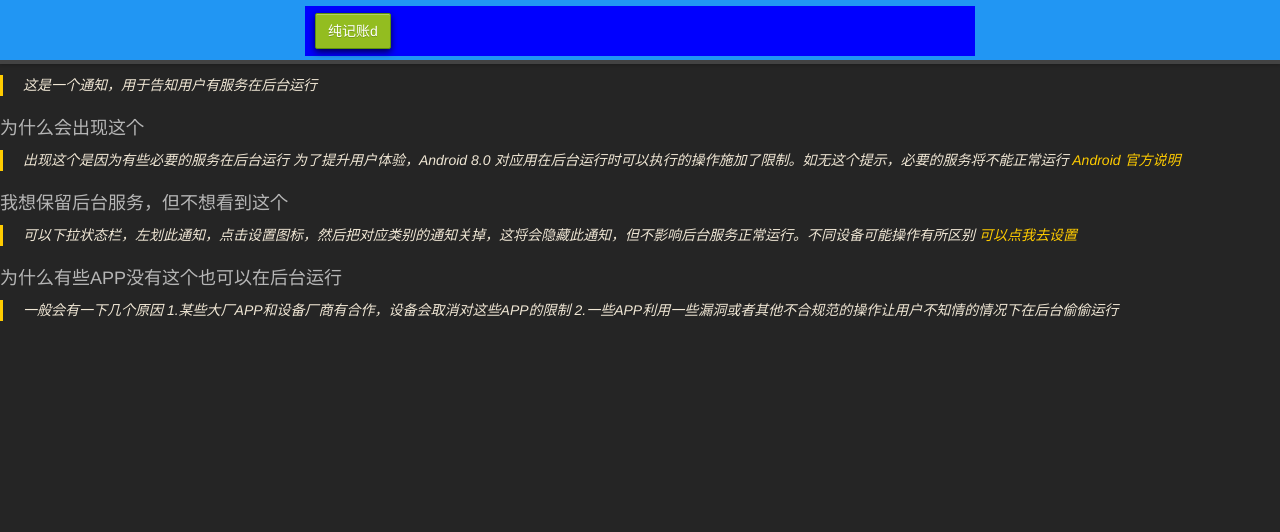
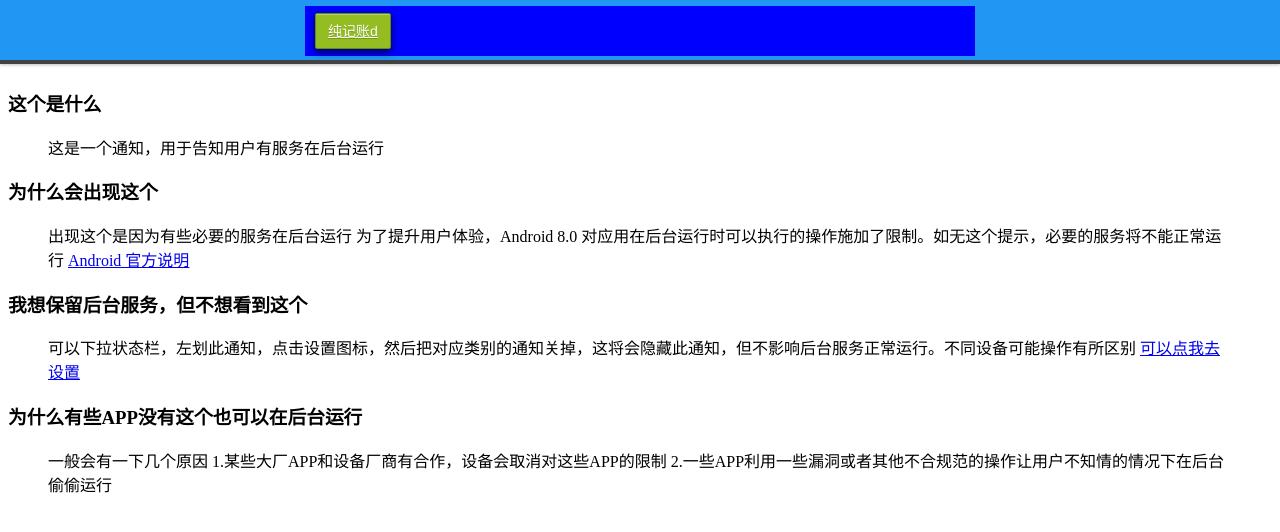
Before and after one commit to qsxs/chunjizhangdebug, a Jekyll site: the page built from other/foreground_service_directions.md, in a window 1280 px wide. Shown: the top 532 px of the page. Built offline with Jekyll 4.4.1, drawn with Linux system fonts in a browser that asks for light colours; our own code applies the rules of GitHub Pages for plain Markdown files; comment, search, counter and statistics services are not loaded.

Commit message:
Update jekyll-theme-midnight.scss

```diff
--- a/_sass/jekyll-theme-midnight.scss
+++ b/_sass/jekyll-theme-midnight.scss
@@ -1,155 +1,3 @@
-body {
-  padding:0px 0 20px 0px;
-  margin: 0px;
-  font:14px/1.5 "OpenSansRegular", "Helvetica Neue", Helvetica, Arial, sans-serif;
-  color:#f0e7d5;
-  font-weight: normal;
-  background: #252525;
-  background-attachment: fixed !important;
-  background: linear_gradient(#2a2a29, #1c1c1c);
-}
-
-h1, h2, h3, h4, h5, h6 {
-  color:#e8e8e8;
-  margin:0 0 10px;
-  font-family: 'OpenSansRegular', "Helvetica Neue", Helvetica, Arial, sans-serif;
-  font-weight: normal;
-}
-
-p, ul, ol, table, pre, dl {
-  margin:0 0 20px;
-}
-
-h1, h2, h3 {
-  line-height:1.1;
-
-}
-
-h1 {
-  font-size:28px;
-}
-
-h2 {
-  font-size: 24px;
-}
-
-h4, h5, h6 {
-  color:#e8e8e8;
-}
-
-h3 {
-  font-size: 18px;
-  line-height: 24px;
-  font-family: 'OpenSansRegular', "Helvetica Neue", Helvetica, Arial, sans-serif !important;
-  font-weight: normal;
-  color: #b6b6b6;
-}
-
-a {
-  color:#ffcc00;
-  font-weight:400;
-  text-decoration:none;
-
-  &:hover {
-    color: #ffeb9b;
-  }
-}
-
-a small {
-  font-size:11px;
-  color:#666;
-  margin-top:-0.6em;
-  display:block;
-}
-
-ul{
-  list-style-image:url('../images/bullet.png');
-}
-
-strong {
-  font-family: 'OpenSansBold', "Helvetica Neue", Helvetica, Arial, sans-serif !important;
-  font-weight: normal;
-}
-
-.wrapper {
-  max-width:650px;
-  margin:0 auto;
-  position:relative;
-  padding: 0 20px;
-}
-
-section img {
-  max-width: 100%;
-}
-
-blockquote {
-  border-left:3px solid #ffcc00;
-  margin:0;
-  padding:0 0 0 20px;
-  font-style:italic;
-}
-
-code {
-  font-family: Monaco, Bitstream Vera Sans Mono, Lucida Console, Terminal, monospace;
-  color:#efefef;
-  font-size:13px;
-  margin: 0 4px;
-  padding: 4px 6px;
-  border-radius: 2px;
-}
-
-pre {
-  padding:8px 15px;
-  background: #191919;
-  border-radius: 2px;
-  border:1px solid #121212;
-  box-shadow: inset 0 1px 3px rgba(0,0,0,.3);
-  overflow: auto;
-  overflow-y: hidden;
-
-  code {
-    color: #efefef;
-    text-shadow: 0px 1px 0px #000;
-    margin: 0;
-    padding: 0;
-  }
-}
-
-table {
-  width:100%;
-  border-collapse:collapse;
-}
-
-th {
-  text-align:left;
-  padding:5px 10px;
-  border-bottom:1px solid #434343;
-  color: #b6b6b6;
-  font-family: 'OpenSansSemibold', "Helvetica Neue", Helvetica, Arial, sans-serif !important;
-  font-weight: normal;
-}
-
-td {
-  text-align:left;
-  padding:5px 10px;
-  border-bottom:1px solid #434343;
-}
-
-hr {
-  border: 0;
-  outline: none;
-  height: 3px;
-  background: transparent url('../images/hr.gif') center center repeat-x;
-  margin: 0 0 20px;
-}
-
-dt {
-  color:#F0E7D5;
-  font-family: 'OpenSansSemibold', "Helvetica Neue", Helvetica, Arial, sans-serif !important;
-  font-weight: normal;
-}
-
-
 #header {
   z-index: 100;
   left:0;
@@ -219,86 +67,3 @@ dt {
     }
   }
 }
-
-section {
-  max-width:650px;
-  padding: 30px 0px 50px 0px;
-  margin: 20px 0;
-  margin-top: 70px;
-
-  #title {
-    border: 0;
-    outline: none;
-    margin: 0 0 50px 0;
-    padding: 0 0 5px 0;
-
-    h1 {
-      font-family: 'OpenSansLight', "Helvetica Neue", Helvetica, Arial, sans-serif;
-      font-weight: normal;
-      font-size: 40px;
-      text-align: center;
-      line-height: 36px;
-    }
-
-    p {
-      color: #d7cfbe;
-      font-family: 'OpenSansLight', "Helvetica Neue", Helvetica, Arial, sans-serif;
-      font-weight: normal;
-      font-size: 18px;
-      text-align: center;
-    }
-
-    .credits {
-      font-size: 11px;
-      font-family: 'OpenSansRegular', "Helvetica Neue", Helvetica, Arial, sans-serif;
-      font-weight: normal;
-      color: #696969;
-      margin-top: -10px;
-
-      &.left {
-        float: left;
-      }
-
-      &.right {
-        float: right;
-      }
-    }
-
-  }
-}
-
-@media print, screen and (max-width: 720px) {
-
-  #title {
-    .credits {
-      display: block;
-      width: 100%;
-      line-height: 30px;
-      text-align: center;
-
-      .left {
-        float: none;
-        display: block;
-      }
-
-      .right {
-        float: none;
-        display: block;
-      }
-    }
-  }
-}
-
-@media print, screen and (max-width: 480px) {
-
-  #header {
-    margin-top: -20px;
-  }
-
-  section {
-    margin-top: 40px;
-  }
-  nav {
-    display: none;
-  }
-}
```
